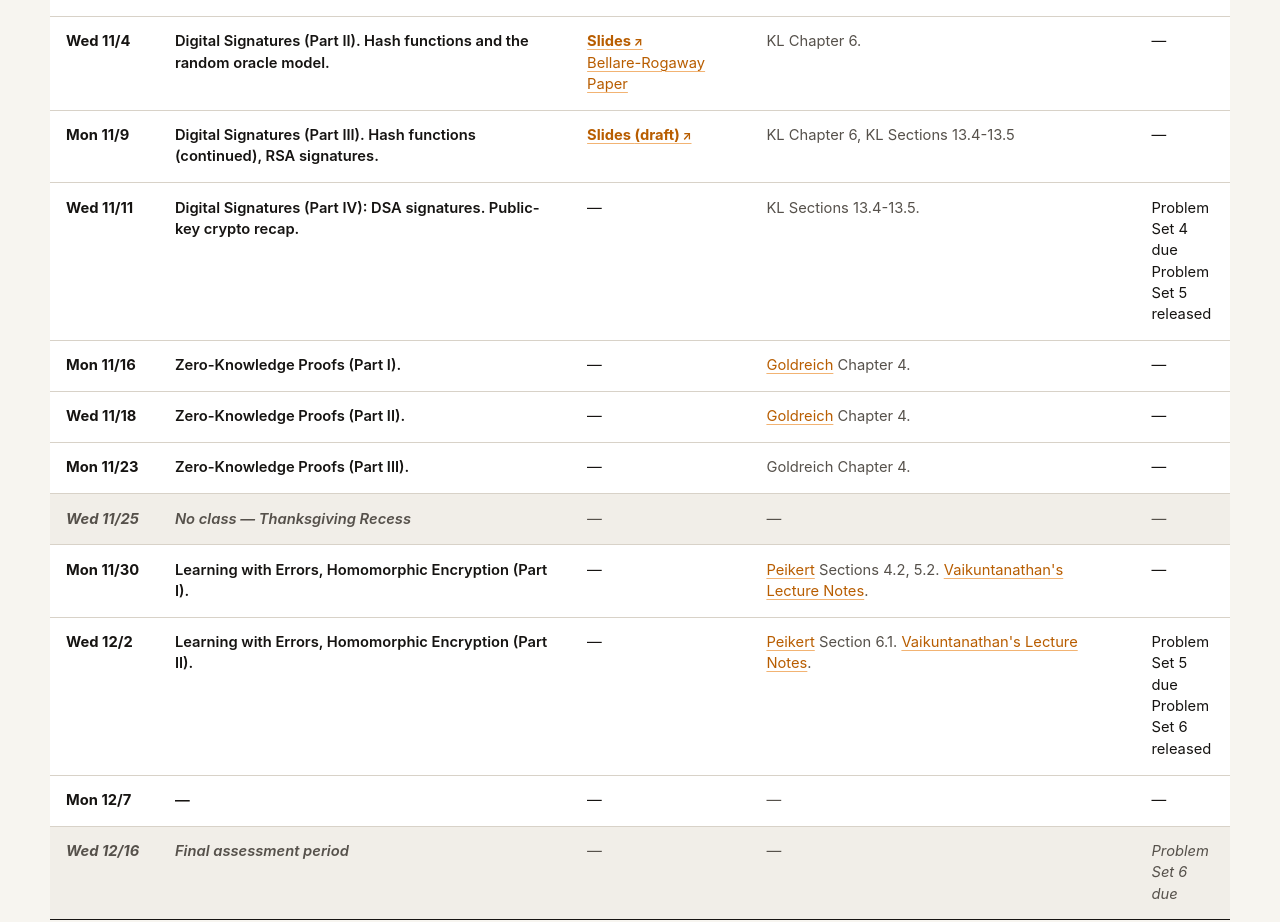
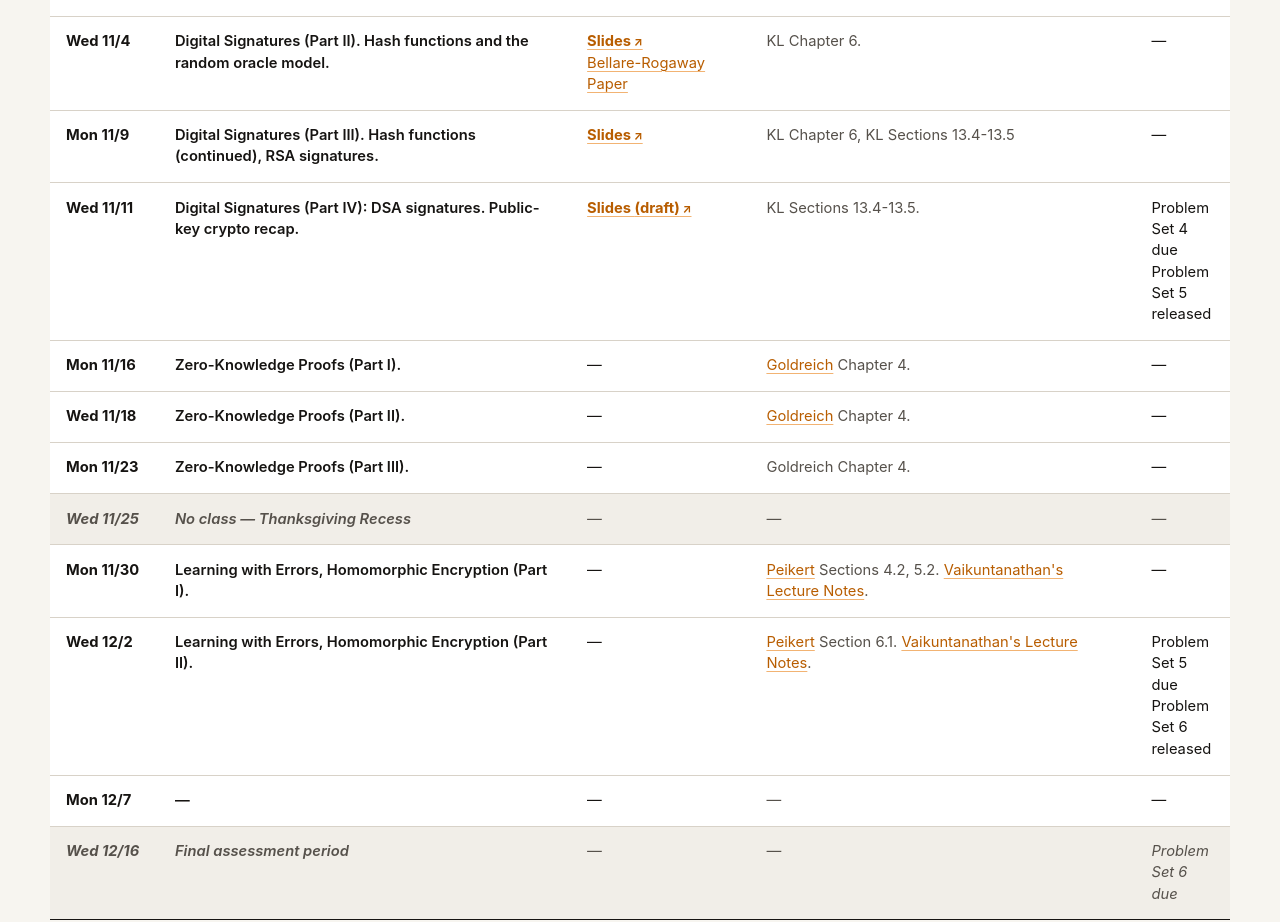
Before and after one commit to princeton-COS-433/princeton-COS-433.github.io, a plain HTML site: page index.html in a window 1280 px wide. Shown: the part 3807-4729 px from the top of the page. Drawn offline with Linux system fonts and the light colour scheme.

Commit message:
Publish Lecture 17 final and Lecture 18 draft slides

```diff
--- a/index.html
+++ b/index.html
@@ -172,8 +172,8 @@
               <tr><th scope="row"><time datetime="2026-10-28">Wed 10/28</time></th><td>Discrete Logarithms (PKE Part IV).</td><td><a class="material-link published-slide" href="slides/fall-2026/L14-final.pdf">Slides</a></td><td>KL Chapter 9, Section 10.2</td><td>Problem Set 3 due<br>Problem Set 4 released</td></tr>
               <tr><th scope="row"><time datetime="2026-11-02">Mon 11/2</time></th><td>Digital Signatures (Part I). RSA signatures. One-time signatures.</td><td><a class="material-link published-slide" href="slides/fall-2026/L15-final.pdf">Slides</a></td><td>KL Sections 13.1, 13.2, 13.4.1</td><td>—</td></tr>
               <tr><th scope="row"><time datetime="2026-11-04">Wed 11/4</time></th><td>Digital Signatures (Part II). Hash functions and the random oracle model.</td><td><a class="material-link published-slide" href="slides/fall-2026/L16-final.pdf">Slides</a><br><a href="https://cseweb.ucsd.edu/~mihir/papers/ro.pdf">Bellare-Rogaway Paper</a></td><td>KL Chapter 6.</td><td>—</td></tr>
-              <tr><th scope="row"><time datetime="2026-11-09">Mon 11/9</time></th><td>Digital Signatures (Part III). Hash functions (continued), RSA signatures.</td><td><a class="material-link" href="slides/fall-2026/L17-draft.pdf">(draft)</a></td><td>KL Chapter 6, KL Sections 13.4-13.5</td><td>—</td></tr>
-              <tr><th scope="row"><time datetime="2026-11-11">Wed 11/11</time></th><td>Digital Signatures (Part IV): DSA signatures. Public-key crypto recap.</td><td><a class="material-link" href="slides/fall-2026/L18-final.pdf">(draft)</a></td><td>KL Sections 13.4-13.5.</td><td>Problem Set 4 due<br>Problem Set 5 released</td></tr>
+              <tr><th scope="row"><time datetime="2026-11-09">Mon 11/9</time></th><td>Digital Signatures (Part III). Hash functions (continued), RSA signatures.</td><td><a class="material-link published-slide" href="slides/fall-2026/L17-final.pdf">Slides</a></td><td>KL Chapter 6, KL Sections 13.4-13.5</td><td>—</td></tr>
+              <tr><th scope="row"><time datetime="2026-11-11">Wed 11/11</time></th><td>Digital Signatures (Part IV): DSA signatures. Public-key crypto recap.</td><td><a class="material-link" href="slides/fall-2026/L18-draft.pdf">(draft)</a></td><td>KL Sections 13.4-13.5.</td><td>Problem Set 4 due<br>Problem Set 5 released</td></tr>
               <tr><th scope="row"><time datetime="2026-11-16">Mon 11/16</time></th><td>Zero-Knowledge Proofs (Part I).</td><td><a class="material-link" href="slides/fall-2026/L19-final.pdf">(draft)</a></td><td><a href="https://www.wisdom.weizmann.ac.il/~oded/foc-drafts.html">Goldreich</a> Chapter 4.</td><td>—</td></tr>
               <tr><th scope="row"><time datetime="2026-11-18">Wed 11/18</time></th><td>Zero-Knowledge Proofs (Part II).</td><td><a class="material-link" href="slides/fall-2026/L20-final.pdf">(draft)</a></td><td><a href="https://www.wisdom.weizmann.ac.il/~oded/foc-drafts.html">Goldreich</a> Chapter 4.</td><td>—</td></tr>
               <tr><th scope="row"><time datetime="2026-11-23">Mon 11/23</time></th><td>Zero-Knowledge Proofs (Part III).</td><td><a class="material-link" href="slides/fall-2026/L21-final.pdf">(draft)</a></td><td>Goldreich Chapter 4.</td><td>—</td></tr>
--- a/style.css
+++ b/style.css
@@ -548,11 +548,11 @@ tbody th {
   content: none;
 }
 
-.hide-unreleased-slides .material-link[href^="slides/fall-2026/"]:not([href$="L01-final.pdf"]):not([href$="L02-final.pdf"]):not([href$="L03-final.pdf"]):not([href$="L04-final.pdf"]):not([href$="L05-final.pdf"]):not([href$="L06-final.pdf"]):not([href$="L07-final.pdf"]):not([href$="L08-final.pdf"]):not([href$="L09-final.pdf"]):not([href$="L10-final.pdf"]):not([href$="L11-final.pdf"]):not([href$="L12-final.pdf"]):not([href$="L13-final.pdf"]):not([href$="L14-final.pdf"]):not([href$="L15-final.pdf"]):not([href$="L16-final.pdf"]):not([href$="L17-draft.pdf"]) {
+.hide-unreleased-slides .material-link[href^="slides/fall-2026/"]:not([href$="L01-final.pdf"]):not([href$="L02-final.pdf"]):not([href$="L03-final.pdf"]):not([href$="L04-final.pdf"]):not([href$="L05-final.pdf"]):not([href$="L06-final.pdf"]):not([href$="L07-final.pdf"]):not([href$="L08-final.pdf"]):not([href$="L09-final.pdf"]):not([href$="L10-final.pdf"]):not([href$="L11-final.pdf"]):not([href$="L12-final.pdf"]):not([href$="L13-final.pdf"]):not([href$="L14-final.pdf"]):not([href$="L15-final.pdf"]):not([href$="L16-final.pdf"]):not([href$="L17-final.pdf"]):not([href$="L18-draft.pdf"]) {
   display: none;
 }
 
-.hide-unreleased-slides td:has(> .material-link[href^="slides/fall-2026/"]:not([href$="L01-final.pdf"]):not([href$="L02-final.pdf"]):not([href$="L03-final.pdf"]):not([href$="L04-final.pdf"]):not([href$="L05-final.pdf"]):not([href$="L06-final.pdf"]):not([href$="L07-final.pdf"]):not([href$="L08-final.pdf"]):not([href$="L09-final.pdf"]):not([href$="L10-final.pdf"]):not([href$="L11-final.pdf"]):not([href$="L12-final.pdf"]):not([href$="L13-final.pdf"]):not([href$="L14-final.pdf"]):not([href$="L15-final.pdf"]):not([href$="L16-final.pdf"]):not([href$="L17-draft.pdf"]))::after {
+.hide-unreleased-slides td:has(> .material-link[href^="slides/fall-2026/"]:not([href$="L01-final.pdf"]):not([href$="L02-final.pdf"]):not([href$="L03-final.pdf"]):not([href$="L04-final.pdf"]):not([href$="L05-final.pdf"]):not([href$="L06-final.pdf"]):not([href$="L07-final.pdf"]):not([href$="L08-final.pdf"]):not([href$="L09-final.pdf"]):not([href$="L10-final.pdf"]):not([href$="L11-final.pdf"]):not([href$="L12-final.pdf"]):not([href$="L13-final.pdf"]):not([href$="L14-final.pdf"]):not([href$="L15-final.pdf"]):not([href$="L16-final.pdf"]):not([href$="L17-final.pdf"]):not([href$="L18-draft.pdf"]))::after {
   content: "—";
 }
 
```
Also changed, not shown: 3 other files.
